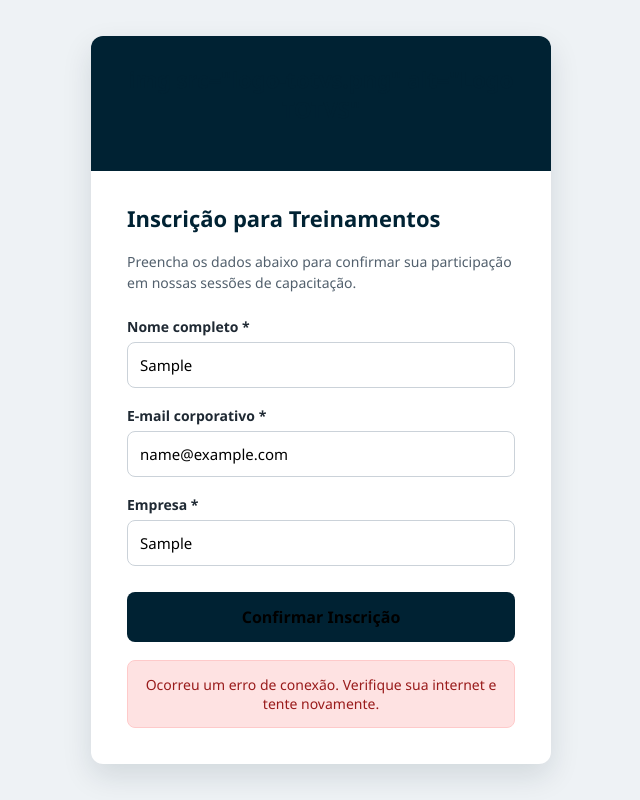
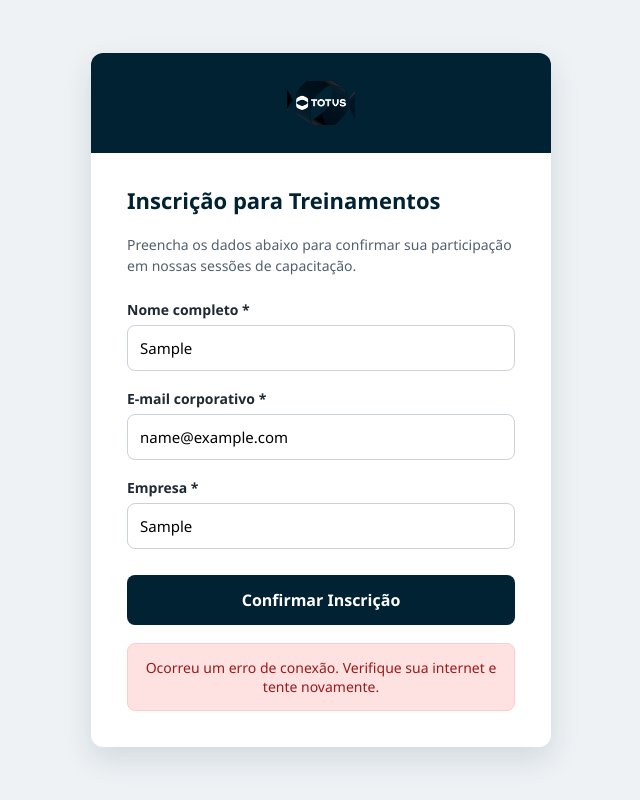
Before and after one commit to gabriellagomes-CS/Evolui-ATS, a plain HTML site: page index.html in a window 1280 px wide. Both pictures are taken after typing "Sample", "name@example.com", "Sample" into the empty fields and a click on the button "Confirmar Inscrição". Shown: the whole page, without its empty margins (319-959 px from the left). Drawn offline with Linux system fonts and the light colour scheme; no server answers.

Commit message:
Update index.html

```diff
--- a/index.html
+++ b/index.html
@@ -23,13 +23,13 @@
       max-width: 460px;
       overflow: hidden; /* Faz o cabeçalho azul respeitar as bordas arredondadas */
     }
-    /* Cabeçalho com o Azul Profundo da TOTVS*/
+    /* Cabeçalho com o Azul Profundo da TOTVS */
     .card-header {
       background-color: #002233;
       padding: 28px 32px;
       text-align: center;
     }
-    .card-header img{
+    .card-header img {
       max-height: 44px; /* Altura proporcional da logo */
       width: auto;
       display: block;
@@ -60,7 +60,7 @@
       width: 100%;
       padding: 14px;
       background-color: #002233;
-      color: ffffff;
+      color: #ffffff;
       border: none;
       border-radius: 8px;
       font-size: 16px;
@@ -70,7 +70,7 @@
       margin-top: 8px;
     }
     button:hover { background-color: #043852; }
-    button:active{transform: scale(0.99); }
+    button:active { transform: scale(0.99); }
     button:disabled { background-color: #7b8794; cursor: not-allowed; }
     #mensagem {
       margin-top: 18px;
@@ -90,7 +90,7 @@
   <div class="card">
     <!-- Faixa superior com a cor e logo da TOTVS -->
     <div class="card-header">
-      <h2>img src="logo-totvs.png" alt="Logo TOTVS"</h2>
+      <img src="logo-totvs.png" alt="Logo TOTVS">
     </div>
 
     <div class="card-body">
@@ -121,17 +121,13 @@
   </div>
 
   <script>
-    // =========================================================================
-    // CONFIGURAÇÃO: COLE AQUI OS DADOS QUE VOCÊ EXTRAIU DO SEU GOOGLE FORMS
-    // =========================================================================
-    const URL_ENVIO_FORMS = "https://docs.google.com/forms/d/e/1FAIpQLSdmmVlYDORcFLbA2e1jt_h5Lvsezq4oR1pP_pWj3nwZgcdX7g/formResponse";
-    const ID_CAMPO_NOME   = "entry.2021482454"; // Substitua pelo entry do Nome
-    const ID_CAMPO_EMAIL  = "entry.1810517846"; // Substitua pelo entry do E-mail
-    const ID_CAMPO_EMPRESA= "entry.1150958815"; // Substitua pelo entry da Empresa
-    // =========================================================================
+    const URL_ENVIO_FORMS  = "https://docs.google.com/forms/d/e/1FAIpQLSdmmVlYDORcFLbA2e1jt_h5Lvsezq4oR1pP_pWj3nwZgcdX7g/formResponse";
+    const ID_CAMPO_NOME    = "entry.2021482454";
+    const ID_CAMPO_EMAIL   = "entry.1810517846";
+    const ID_CAMPO_EMPRESA = "entry.1150958815";
 
     function enviarParaGoogleForms(event) {
-      event.preventDefault(); // Evita que a página recarregue
+      event.preventDefault();
 
       const btn = document.getElementById('btnEnviar');
       const msg = document.getElementById('mensagem');
@@ -140,20 +136,17 @@
       btn.innerText = 'Enviando inscrição...';
       msg.style.display = 'none';
 
-      // Monta o pacote de dados no formato que o Google Forms espera
       const dadosFormulario = new FormData();
       dadosFormulario.append(ID_CAMPO_NOME, document.getElementById('nome').value.trim());
       dadosFormulario.append(ID_CAMPO_EMAIL, document.getElementById('email').value.trim());
       dadosFormulario.append(ID_CAMPO_EMPRESA, document.getElementById('empresa').value.trim());
 
-      // Envia silenciosamente em segundo plano (mode: 'no-cors' evita bloqueio do navegador)
       fetch(URL_ENVIO_FORMS, {
         method: 'POST',
         mode: 'no-cors',
         body: dadosFormulario
       })
       .then(() => {
-        // Como 'no-cors' não retorna leitura da resposta, se não caiu no catch, foi enviado!
         msg.className = 'sucesso';
         msg.innerText = 'Inscrição confirmada com sucesso! Nos vemos no treinamento.';
         msg.style.display = 'block';
```
Lines whose indentation alone changed are shown as unchanged.
